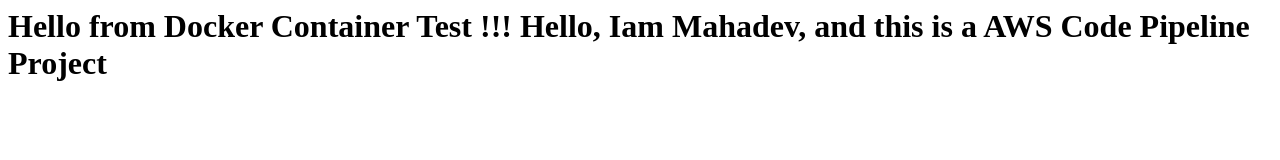
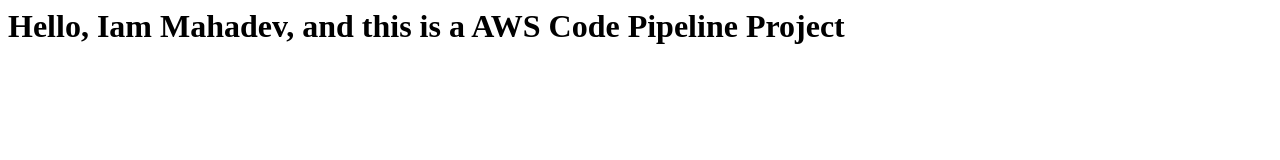
Before and after one commit to MahadevMetre/AWSCodePipeline-Docker-Build, a plain HTML site: page index.html in a window 1280 px wide. Drawn offline with Linux system fonts and the light colour scheme.

Commit message:
Update index.html

```diff
--- a/index.html
+++ b/index.html
@@ -1,4 +1,3 @@
 <h1>
-    Hello from Docker Container Test !!!
     Hello, Iam Mahadev, and this is a AWS Code Pipeline Project
 </h1>
```
